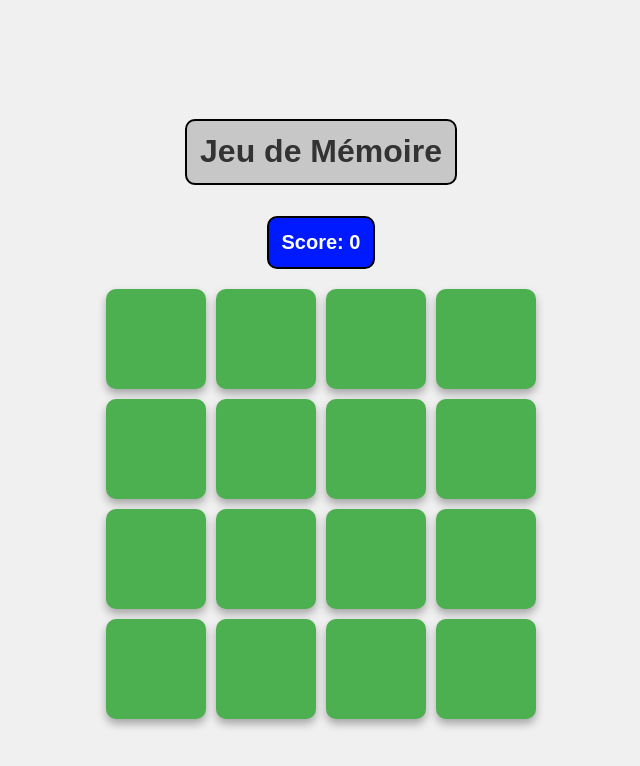
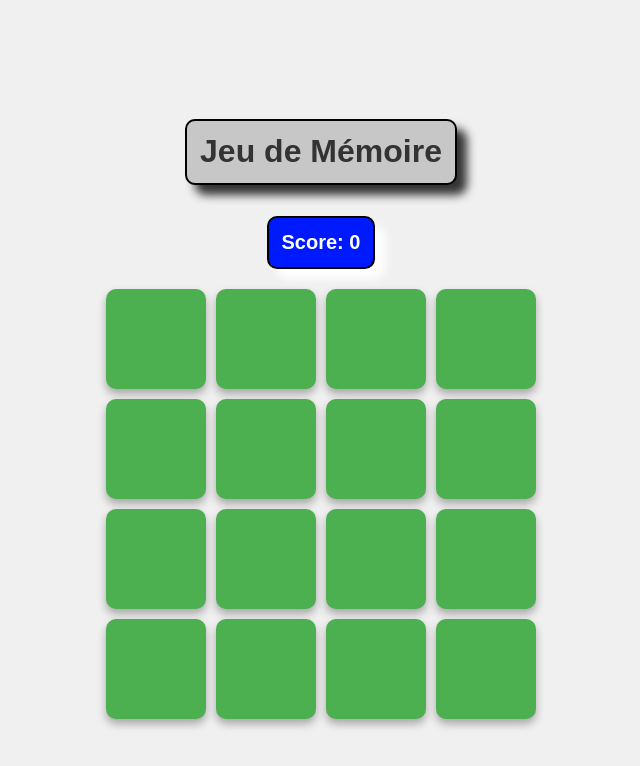
Before and after one commit to rdeloffe/memo_game, a plain HTML site: page index.html in a window 1280 px wide. Shown: the whole page, without its empty margins (319-959 px from the left). Drawn offline with Linux system fonts and the light colour scheme.

Commit message:
add box-shadow

```diff
--- a/style.css
+++ b/style.css
@@ -15,6 +15,7 @@ body {
     border-radius: 10px;
     padding: 1%;
     background-color: rgb(199, 199, 199);
+    box-shadow: 10px 10px 10px;
   }
 
   .game-board {
@@ -54,6 +55,7 @@ body {
     border-radius: 10px;
     padding: 1%;
     background-color: rgb(0, 26, 255);
+    box-shadow: 10px 10px 10px;
   }
 
   #winMessage {
@@ -64,4 +66,5 @@ body {
     border-radius: 10px;
     padding: 1%;
     background-color: green;
+    box-shadow: 10px 10px 10px;
   }
```
